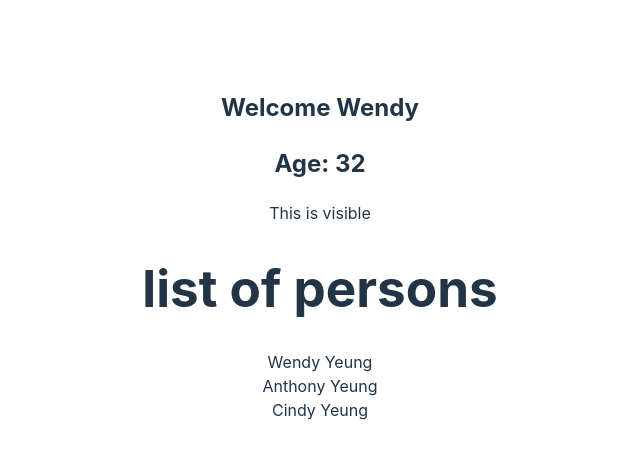
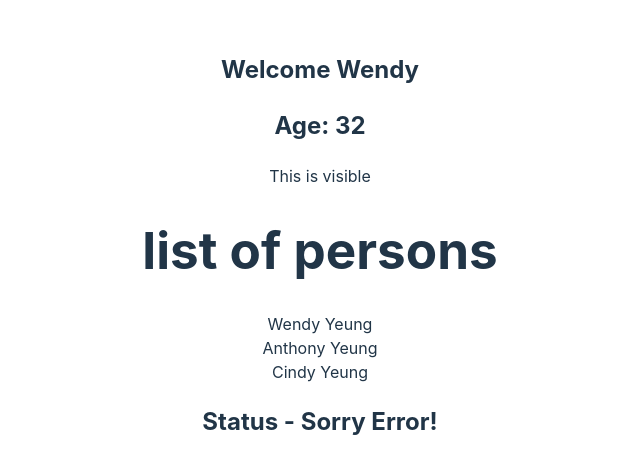
Before and after one commit to wendy174/ts-example, a React (Vite) app: page / in a window 1280 px wide. Shown: the part 154-628 px from the top of the page, without its empty margins (320-960 px from the left). Built offline with nearby package versions, Linux system fonts and the light colour scheme.

Commit message:
union of string literals

```diff
--- a/src/App.tsx
+++ b/src/App.tsx
@@ -2,7 +2,7 @@ import './App.css';
 import { Greet } from './components/Greet';
 import { Person } from './components/Person';
 import { PersonList } from './components/PersonList'
-
+import { Status } from './components/Status';
 function App() {
 
   //personName is passed to Person component as a prop
@@ -16,6 +16,7 @@ const nameList = [
     <div className='App'>
       <Greet name='Wendy' age={32} isAdult={true} />
       <PersonList names={nameList}/>
+      <Status status='error'/>
 
     </div>
   )
--- /dev/null
+++ b/src/components/Status.tsx
@@ -0,0 +1,21 @@
+// example of union of string literals
+
+import { StatusProps } from './types';
+
+
+export const Status = ({status}: StatusProps ) => {
+    let message;
+    if (status === "loading" ) {
+        message = 'Loading'
+    } else if (status === 'success') {
+        message = 'Data fetched successfully'
+    } else if (status === 'error') {
+        message = 'Sorry Error!'
+    }
+
+    return (
+        <div>
+            <h2>Status - {message} </h2>
+        </div>
+    )
+}
--- a/src/components/types.ts
+++ b/src/components/types.ts
@@ -18,3 +18,8 @@ export interface PersonListProps {
         last: string
     }[]
 }
+
+export interface StatusProps {
+    // union of string literals
+    status: 'success' | 'loading' | "error"
+}
```
